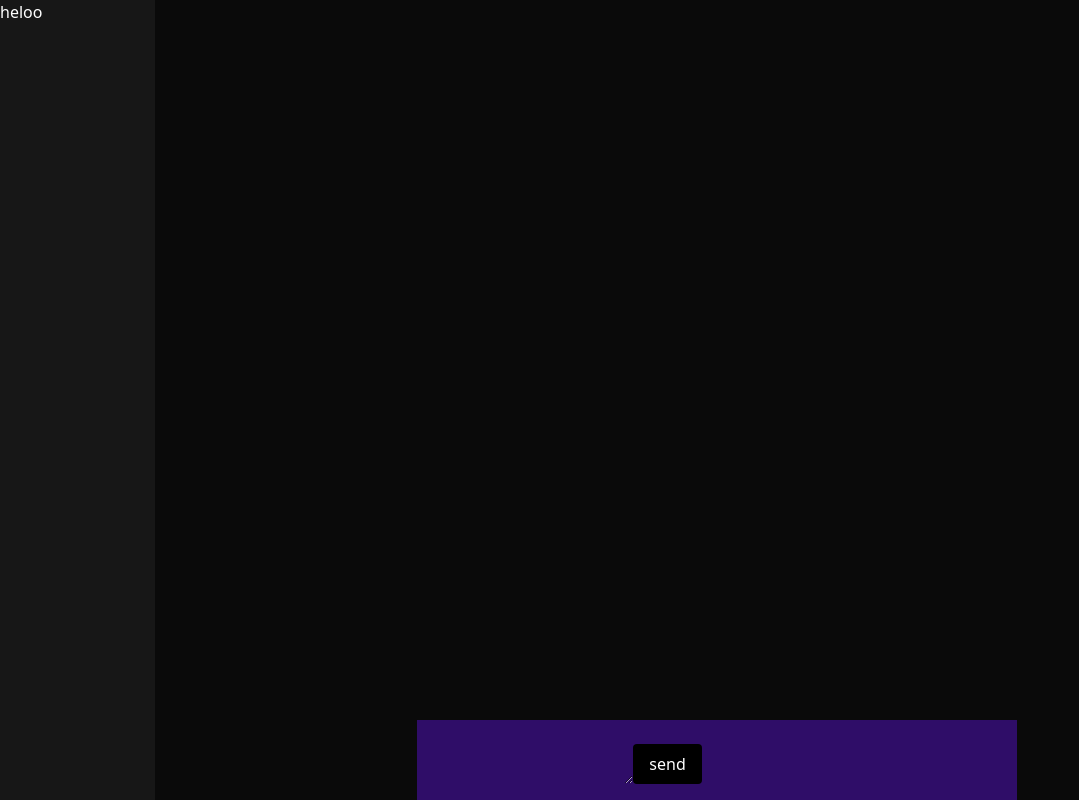
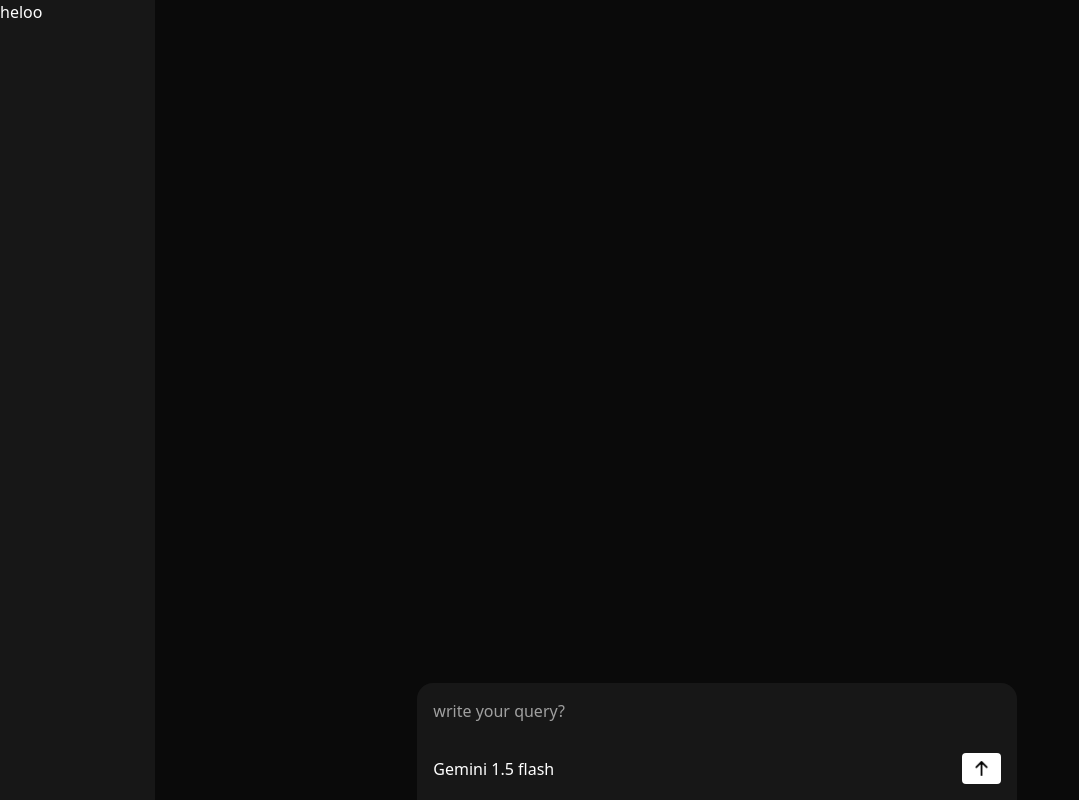
Before and after one commit to akshitvigg/GupshupAI, a Next.js app: page / in a window 1280 px wide. Shown: the whole page, without its empty margins (0-1079 px from the left). Built offline with nearby package versions, Linux system fonts and the light colour scheme.

Commit message:
chat input completed

```diff
--- a/app/page.tsx
+++ b/app/page.tsx
@@ -1,6 +1,6 @@
 "use client"
 import axios from "axios"
-import { useRef, useState } from "react"
+import { useEffect, useRef, useState } from "react"
 
 
 export default function Home() {
@@ -16,6 +16,14 @@ export default function Home() {
     setInput("")
     console.log(res.data)
   }
+
+
+  useEffect(() => {
+    if (textAreaRef.current) {
+      textAreaRef.current.style.height = "auto";
+      textAreaRef.current.style.height = textAreaRef.current.scrollHeight + "px"
+    }
+  }, [input])
 
   return (
     <div className="flex text-black min-h-screen ">
@@ -36,9 +44,19 @@ export default function Home() {
 
 
         <div className=" flex justify-center">
-          <div className="flex p-4 w-[600px] items-end bg-violet-950">
-            <textarea />
-            <button className="px-4 text-white py-2 bg-black rounded" onClick={sendMsgs}>send</button>
+          <div className="p-4 w-[600px] rounded-t-2xl bg-[#171717]">
+            <textarea
+              ref={textAreaRef}
+              className="flex-1 placeholder:text-[#A0A0A0]  w-[550px] outline-none rounded resize-none overflow-y-auto min-h-[40x] max-h-[120px]"
+              rows={2}
+              value={input}
+              onChange={(e) => { setInput(e.target.value) }}
+              placeholder="write your query?"
+            />
+            <div className="text-white  flex justify-between items-center ">
+              <span>Gemini 1.5 flash</span>
+              <button className="px-3 text-white py-2 bg-white rounded" onClick={sendMsgs}><img src={"/up-arrow.png"} width={15} /></button>
+            </div>
           </div>
         </div>
       </div>
```
Also changed, not shown: public/up-arrow.png (added).
